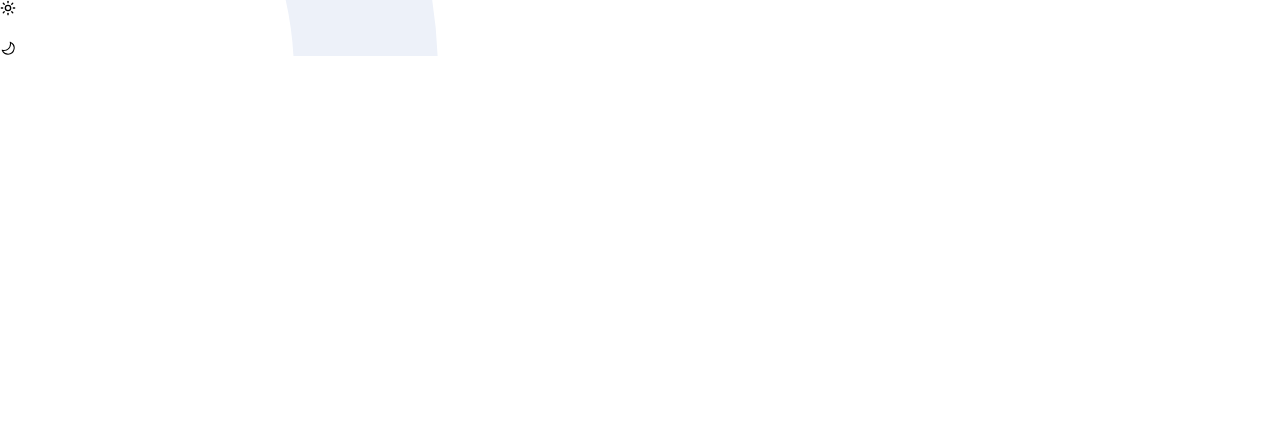
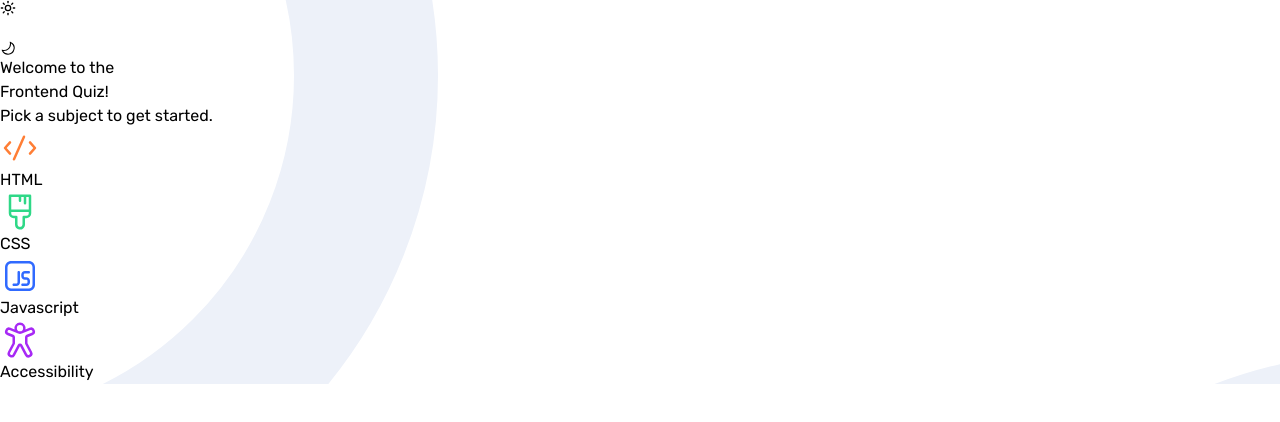
Before and after one commit to SajeedAninda/Frontend-Quiz-App, a React (Vite) app: page / in a window 1280 px wide. Shown: the top 422 px of the page. Built offline with nearby package versions, Linux system fonts and the light colour scheme.

Commit message:
Completed the main page

```diff
--- a/src/Components/MainPage.jsx
+++ b/src/Components/MainPage.jsx
@@ -2,6 +2,10 @@ import React, { useState } from 'react';
 import { LuSun } from "react-icons/lu";
 import { GoMoon } from "react-icons/go";
 import bgLightPattern from "../assets/pattern-background-desktop-light.svg";
+import htmlIcon from "../assets/icon-html.svg"
+import cssIcon from "../assets/icon-css.svg"
+import jsIcon from "../assets/icon-js.svg"
+import accessIcon from "../assets/icon-accessibility.svg"
 
 const MainPage = () => {
     const [isDarkMode, setIsDarkMode] = useState(false);
@@ -29,6 +33,52 @@ const MainPage = () => {
                     <GoMoon className='text-gray-500 w-[24px] h-[24px]' />
                 </div>
             </nav>
+
+            <div className="contentDiv w-[80%] mx-auto flex flex-col lg:flex-row justify-between items-center gap-8 mt-20">
+                <div className="flex-1">
+                    <h3 className='text-[#313e51] text-[64px]'>
+                        Welcome to the
+                    </h3>
+                    <h2 className='text-[#313e51] text-[64px] font-bold'>
+                        Frontend Quiz!
+                    </h2>
+
+                    <p className='text-[#626c7f] text-[20px] italic mt-6'>
+                        Pick a subject to get started.
+                    </p>
+                </div>
+
+                <div className='flex-1'>
+                    <div className='bg-white w-full rounded-[22px] py-4 px-6 flex items-center gap-4 cursor-pointer hover:shadow-xl transition-all delay-75'>
+                        <img className='bg-[#fff1e9] p-1 rounded-md' src={htmlIcon} alt="" />
+                        <p className='text-[28px] text-[#313e51] font-semibold'>
+                            HTML
+                        </p>
+                    </div>
+
+                    <div className='bg-white w-full rounded-[22px] py-4 px-6 flex items-center gap-4 mt-6 cursor-pointer hover:shadow-xl transition-all delay-75'>
+                        <img className='bg-[#e0fdef] p-1 rounded-md' src={cssIcon} alt="" />
+                        <p className='text-[28px] text-[#313e51] font-semibold'>
+                            CSS
+                        </p>
+                    </div>
+
+                    <div className='bg-white w-full rounded-[22px] py-4 px-6 flex items-center gap-4 mt-6 cursor-pointer hover:shadow-xl transition-all delay-75'>
+                        <img className='bg-[#ebf0ff] p-1 rounded-md' src={jsIcon} alt="" />
+                        <p className='text-[28px] text-[#313e51] font-semibold'>
+                            Javascript
+                        </p>
+                    </div>
+
+                    <div className='bg-white w-full rounded-[22px] py-4 px-6 flex items-center gap-4 mt-6 cursor-pointer hover:shadow-xl transition-all delay-75'>
+                        <img className='bg-[#f6e7ff] p-1 rounded-md' src={accessIcon} alt="" />
+                        <p className='text-[28px] text-[#313e51] font-semibold'>
+                            Accessibility
+                        </p>
+                    </div>
+
+                </div>
+            </div>
         </div>
     );
 };
```
